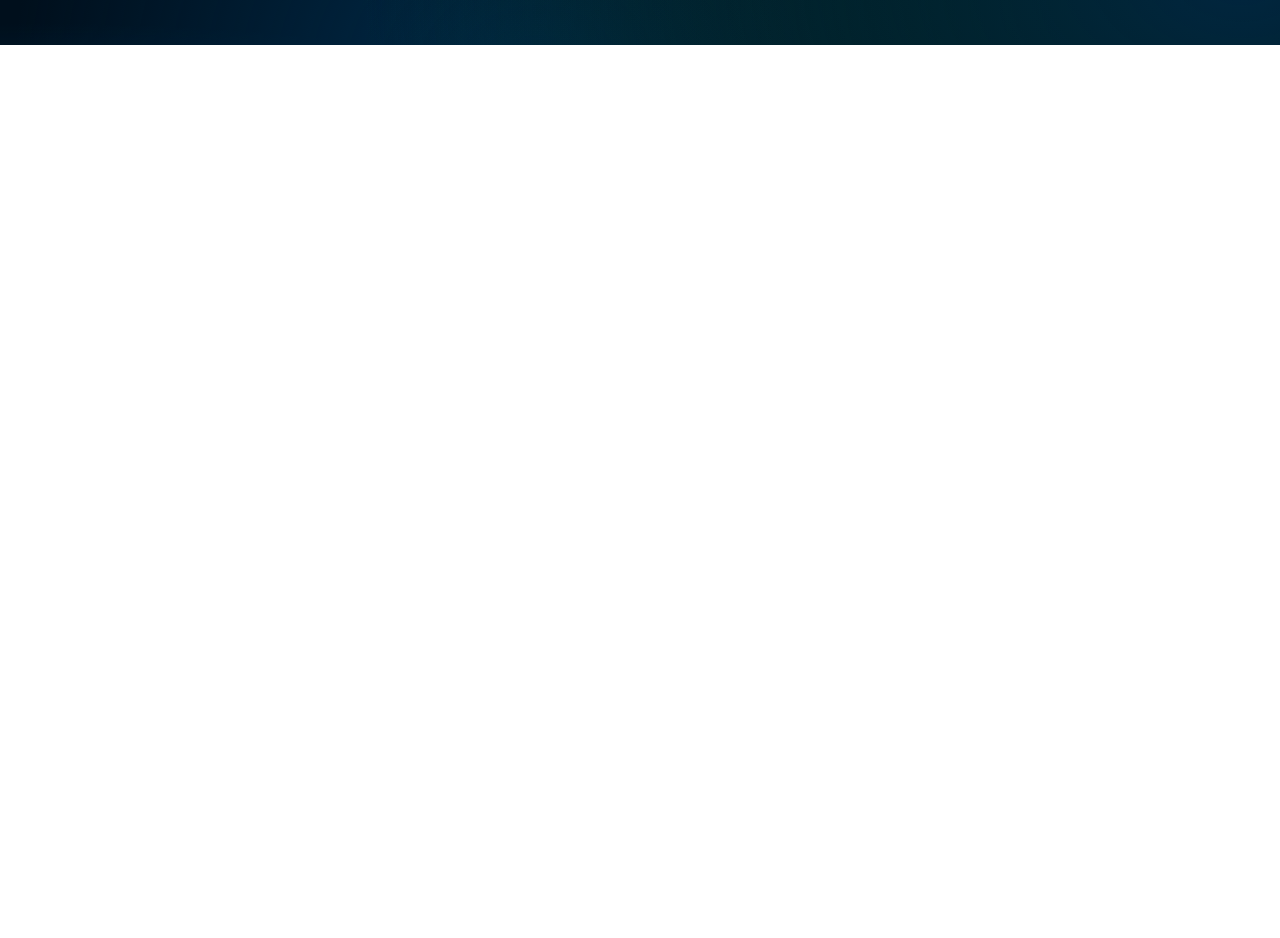
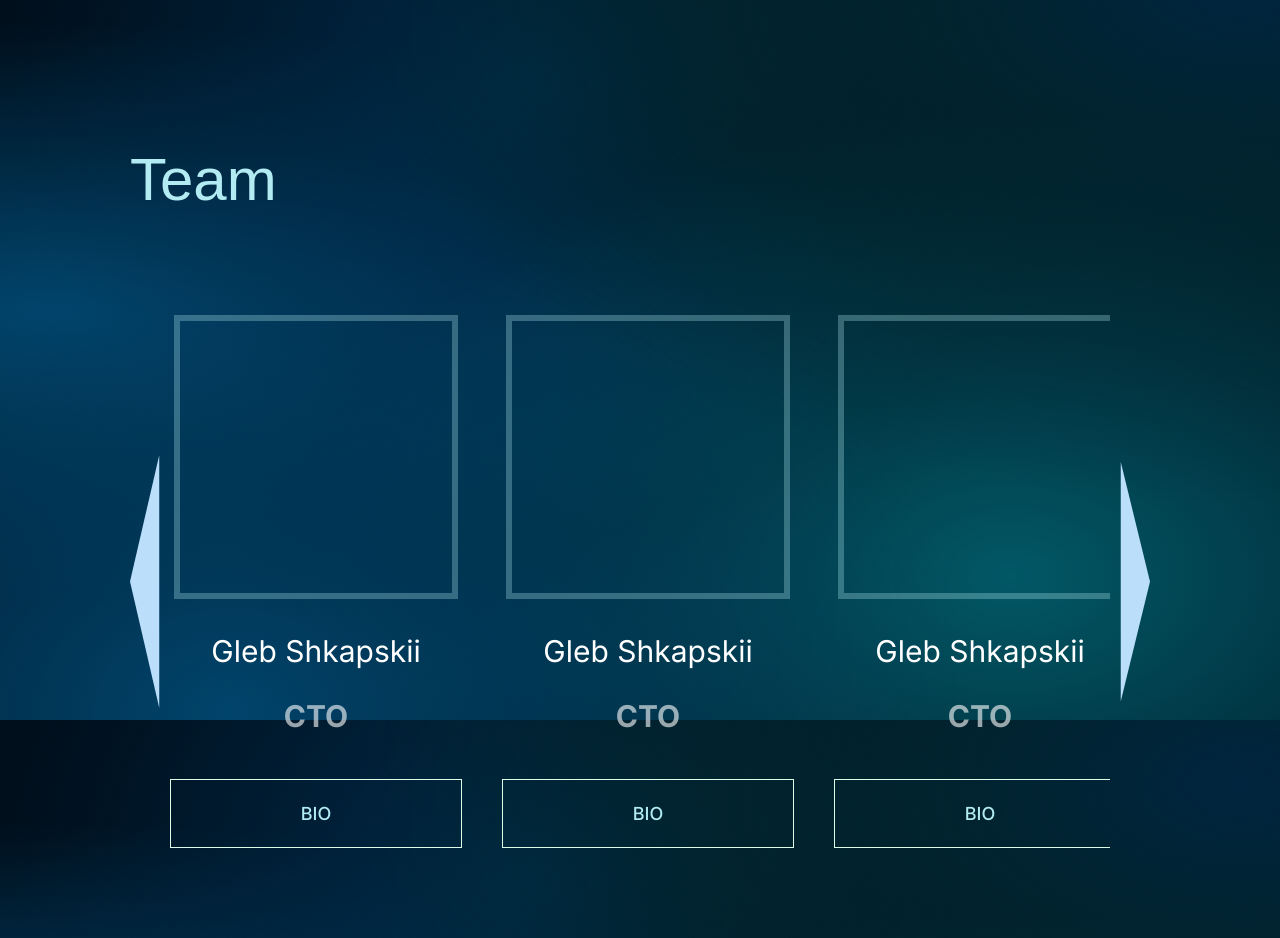
Before and after one commit to wibedev-team/datachain-demo, a Next.js app: page / in a window 1280 px wide. Shown: the part 4080-5018 px from the top of the page. Before the commit the page ends 4125 px from the top, so only its background shows below. Built offline with nearby package versions, Linux system fonts and the light colour scheme; a web font is replaced by a local one.

Commit message:
13-added-section-team #22

```diff
--- a/src/app/page.tsx
+++ b/src/app/page.tsx
@@ -4,6 +4,7 @@ import { Header } from '@widgets/Header/Header'
 import { IndustryBlock } from '@widgets/IndustryBlock/IndustryBlock'
 import { NFTBlock } from '@widgets/NFTBlock/NFTBlock'
 import { WaterSection } from '@widgets/WaterSection/WaterSection'
+import { TeamBlock } from 'src/widgets/TeamBlock'
 
 export default function Home() {
   return (
@@ -13,6 +14,7 @@ export default function Home() {
       <IndustryBlock />
       <NFTBlock />
       <WaterSection />
+      <TeamBlock />
     </main>
   )
 }
--- a/src/shared/ui/SectionTitle/index.tsx
+++ /dev/null
@@ -1 +0,0 @@
-export * from './SectionTitle'
--- /dev/null
+++ b/src/widgets/TeamBlock/TeamBlock.tsx
@@ -0,0 +1,40 @@
+'use client'
+
+import React from 'react'
+import arrowLeft from '@public/media/images/arrowLeft.png'
+import arrowRight from '@public/media/images/arrowRight.png'
+import Image from 'next/image'
+import { useRef } from 'react'
+import { SectionTitle } from 'src/shared/ui/SectionTitle'
+import { teamItems } from './teamItems'
+import { Button } from 'src/shared/ui/Button'
+
+const OFFSET_WIDTH = 324
+
+export const TeamBlock = () => {
+  const listRef = useRef<HTMLDivElement>(null)
+
+  const scrollContainerBy = (distance: number) => listRef.current?.scrollBy({ left: distance, behavior: 'smooth' })
+
+  return (
+    <section className="px-[130px] py-[90px]">
+      <SectionTitle text="Team" />
+      <div className="flex flex-row items-center gap-[10px]">
+        <Image src={arrowLeft} alt="left" className="cursor-pointer" onClick={() => scrollContainerBy(-OFFSET_WIDTH)} />
+        <div className={`flex flex-row gap-[40px] overflow-x-hidden`} ref={listRef}>
+          {teamItems.map((item) => (
+            <div key={item.id} className="flex flex-col items-center gap-[30px]">
+              <div className="w-[284px] h-[284px] border-[6px] border-[#B2EBF2] border-opacity-[0.3]" />
+              <div className="flex flex-col items-center gap-[20px] text-[30px]/[45px]">
+                <p className="text-white">{item.name}</p>
+                <p className="text-white text-opacity-[0.6] font-bold">{item.position}</p>
+                <Button className="xl:w-[176px] xl:h-[57px]">BIO</Button>
+              </div>
+            </div>
+          ))}
+        </div>
+        <Image src={arrowRight} alt="right" className="cursor-pointer" onClick={() => scrollContainerBy(OFFSET_WIDTH)} />
+      </div>
+    </section>
+  )
+}
--- /dev/null
+++ b/src/widgets/TeamBlock/index.ts
@@ -0,0 +1 @@
+export * from './TeamBlock'
--- /dev/null
+++ b/src/widgets/TeamBlock/teamItems.ts
@@ -0,0 +1,47 @@
+export const teamItems = [
+  {
+    id: 1,
+    name: 'Gleb Shkapskii',
+    position: 'CTO',
+  },
+  {
+    id: 2,
+    name: 'Gleb Shkapskii',
+    position: 'CTO',
+  },
+  {
+    id: 3,
+    name: 'Gleb Shkapskii',
+    position: 'CTO',
+  },
+  {
+    id: 4,
+    name: 'Gleb Shkapskii',
+    position: 'CTO',
+  },
+  {
+    id: 5,
+    name: 'Gleb Shkapskii',
+    position: 'CTO',
+  },
+  {
+    id: 6,
+    name: 'Gleb Shkapskii',
+    position: 'CTO',
+  },
+  {
+    id: 7,
+    name: 'Gleb Shkapskii',
+    position: 'CTO',
+  },
+  {
+    id: 8,
+    name: 'Gleb Shkapskii',
+    position: 'CTO',
+  },
+  {
+    id: 9,
+    name: 'Gleb Shkapskii',
+    position: 'CTO',
+  },
+]
```
Also changed, not shown: public/media/images/arrowLeft.png (added), public/media/images/arrowRight.png (added).
